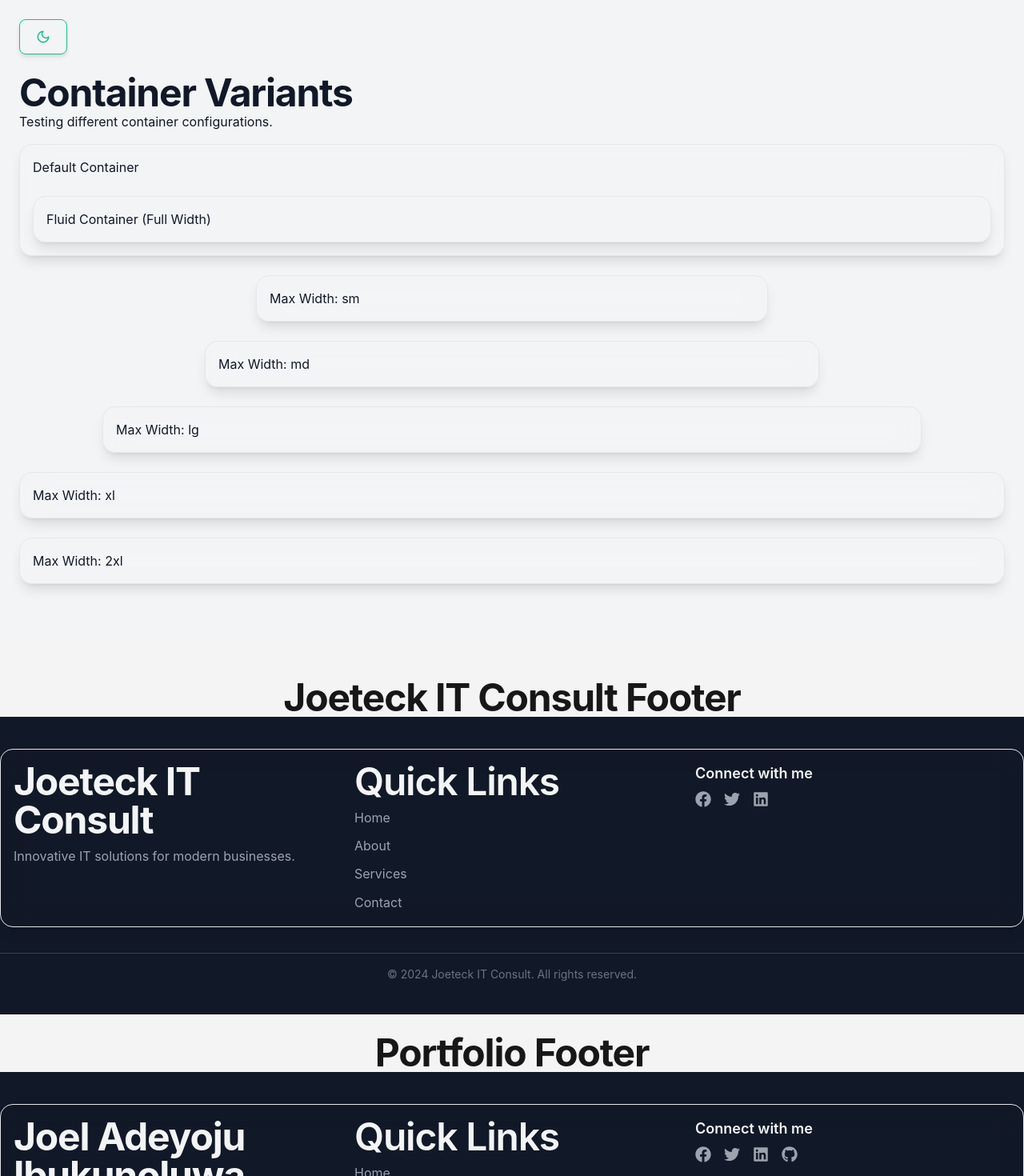
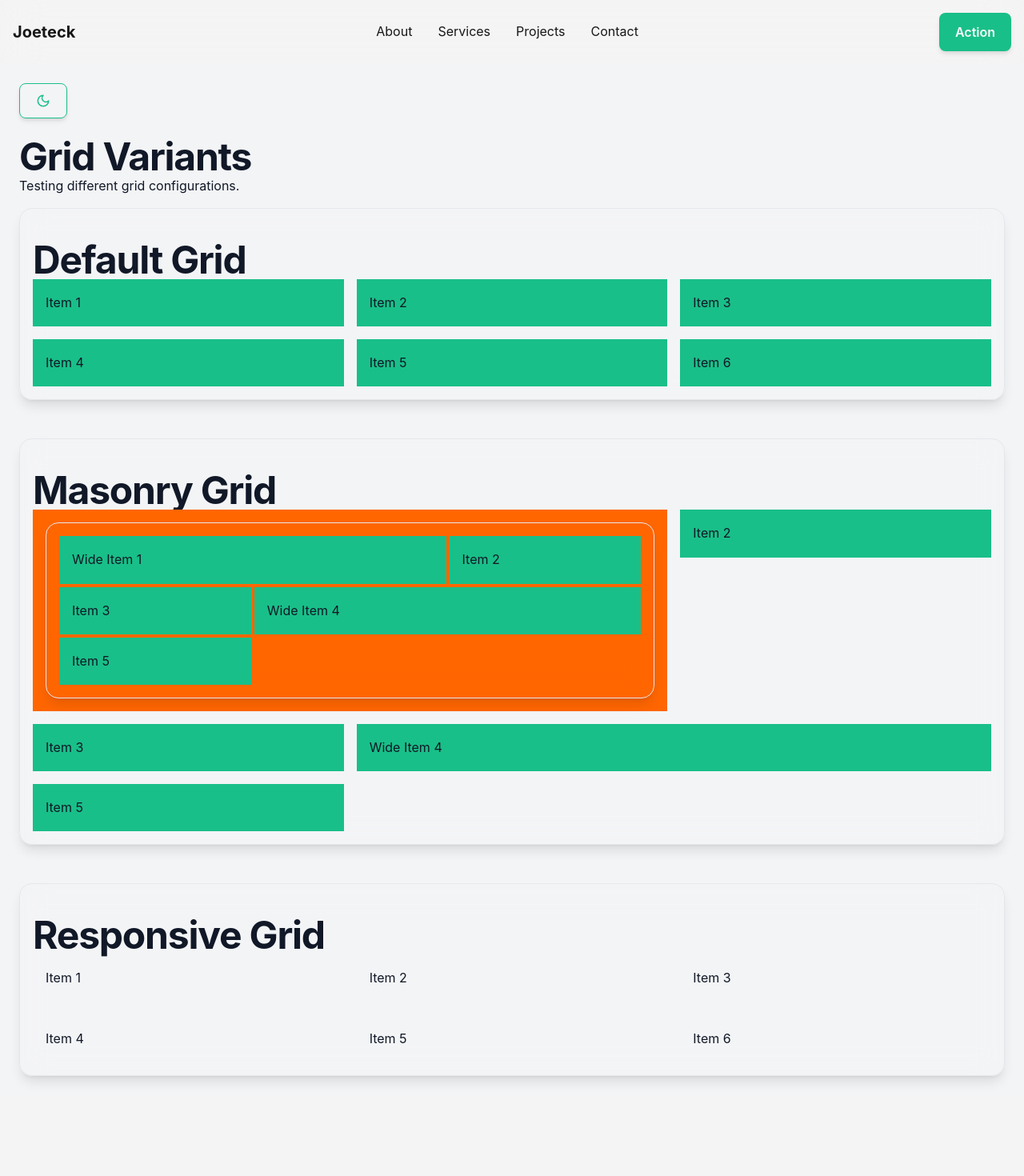
Before and after one commit to Joeteck/my_portfolio_24, a Next.js app: page /joeteck in a window 1280 px wide. Shown: the top 1470 px of the page at 80% size. After the commit the page ends 1369 px from the top, so only its background shows below. Built offline with nearby package versions, Linux system fonts and the light colour scheme.

Commit message:
Navbar Base And Grid Component

```diff
--- a/src/app/joeteck/page.tsx
+++ b/src/app/joeteck/page.tsx
@@ -4,8 +4,9 @@ import dynamic from "next/dynamic";
 import { useState, useEffect } from "react";
 import { Heading } from "@/components/globals/typography/Headings";
 import { Paragraph } from "@/components/globals/typography/Paragraphs";
+import { Grid, GridItem } from "@/components/globals/layout/Grid System";
 import { Container } from "@/components/globals/layout/Container";
-import { Footer } from "@/components/globals/layout/Footer";
+import { Navbar } from "@/components/globals/layout/Navbar";
 
 const ThemeSwitch = dynamic(() => import("@/components/globals/ui/ThemeSwitch"), { ssr: false });
 
@@ -30,49 +31,60 @@ const TestingPage = () => {
 
     return (
         <>
+
+            <Navbar type = "company"/>
             <div className="min-h-screen flex flex-col justify-between p-6 bg-gray-100 dark:bg-gray-900 text-gray-900 dark:text-gray-100">
                 <div>
                     <ThemeSwitch setTheme={setTheme} theme={theme} />
 
-                    <Heading className="mt-6">Container Variants</Heading>
-                    <Paragraph className="mb-4">Testing different container configurations.</Paragraph>
+                    <Heading className="mt-6">Grid Variants</Heading>
+                    <Paragraph className="mb-4">Testing different grid configurations.</Paragraph>
 
                     <Container>
-                        <Paragraph>Default Container</Paragraph>
-                        <Container fluid className="mt-6">
-                            <Paragraph>Fluid Container (Full Width)</Paragraph>
-                        </Container>
+                        <Heading className="mt-6">Default Grid</Heading>
+                        <Grid className="grid grid-cols-3 gap-4">
+                            <GridItem className="bg-primary">Item 1</GridItem>
+                            <GridItem className="bg-primary">Item 2</GridItem>
+                            <GridItem className="bg-primary">Item 3</GridItem>
+                            <GridItem className="bg-primary">Item 4</GridItem>
+                            <GridItem className="bg-primary">Item 5</GridItem>
+                            <GridItem className="bg-primary">Item 6</GridItem>
+                        </Grid>
                     </Container>
 
-                    <Container maxWidth="sm" className="mt-6">
-                        <Paragraph>Max Width: sm</Paragraph>
+                    <Container className="mt-12">
+                        <Heading className="mt-6">Masonry Grid</Heading>
+                        <Grid className="grid grid-cols-3 gap-4">
+                            <GridItem className="bg-secondary col-span-2">
+                                <Container>
+                                    <Grid className="grid grid-cols-3 gap-1 ">
+                                        <GridItem className="bg-primary col-span-2">Wide Item 1</GridItem>
+                                        <GridItem className="bg-primary">Item 2</GridItem>
+                                        <GridItem className="bg-primary">Item 3</GridItem>
+                                        <GridItem className="col-span-2 bg-primary">Wide Item 4</GridItem>
+                                        <GridItem className="bg-primary">Item 5</GridItem>
+                                    </Grid>
+                                </Container>
+                            </GridItem>
+                            <GridItem className="bg-primary">Item 2</GridItem>
+                            <GridItem className="bg-primary">Item 3</GridItem>
+                            <GridItem className="col-span-2 bg-primary">Wide Item 4</GridItem>
+                            <GridItem className="bg-primary">Item 5</GridItem>
+                        </Grid>
                     </Container>
 
-                    <Container maxWidth="md" className="mt-6">
-                        <Paragraph>Max Width: md</Paragraph>
-                    </Container>
-
-                    <Container maxWidth="lg" className="mt-6">
-                        <Paragraph>Max Width: lg</Paragraph>
-                    </Container>
-
-                    <Container maxWidth="xl" className="mt-6">
-                        <Paragraph>Max Width: xl</Paragraph>
-                    </Container>
-
-                    <Container maxWidth="2xl" className="mt-6">
-                        <Paragraph>Max Width: 2xl</Paragraph>
+                    <Container className="mt-12">
+                        <Heading className="mt-6">Responsive Grid</Heading>
+                        <Grid className="grid grid-cols-1 sm:grid-cols-2 md:grid-cols-3 gap-4">
+                            <GridItem>Item 1</GridItem>
+                            <GridItem>Item 2</GridItem>
+                            <GridItem>Item 3</GridItem>
+                            <GridItem>Item 4</GridItem>
+                            <GridItem>Item 5</GridItem>
+                            <GridItem>Item 6</GridItem>
+                        </Grid>
                     </Container>
                 </div>
-
-                {/* FOOTERS */}
-            </div>
-            <div className="mt-12">
-                <Heading className="mt-6 text-center">Joeteck IT Consult Footer</Heading>
-                <Footer type="company" />
-
-                <Heading className="mt-6 text-center">Portfolio Footer</Heading>
-                <Footer type="portfolio" />
             </div>
         </>
     );
--- a/src/components/globals/layout/Grid System.tsx
+++ b/src/components/globals/layout/Grid System.tsx
@@ -0,0 +1,45 @@
+import { cn } from "@/utils/cn";
+
+interface GridProps {
+    children: React.ReactNode;
+    cols?: number;
+    gap?: string;
+    align?: "start" | "center" | "end";
+    justify?: "start" | "center" | "end" | "between" | "around";
+    responsive?: string; // For custom Tailwind breakpoints
+    className?: string;
+}
+
+export const Grid = ({
+    children,
+    cols = 2,
+    gap = "gap-6",
+    align = "start",
+    justify = "start",
+    responsive = "grid-cols-1 md:grid-cols-2 lg:grid-cols-3",
+    className
+}: GridProps) => {
+    return (
+        <div
+            className={cn(
+                `grid grid-cols-${cols} ${gap} items-${align} justify-${justify} ${responsive}`,
+                className
+            )}
+        >
+            {children}
+        </div>
+    );
+};
+
+
+// GridItemProps
+
+
+interface GridItemProps {
+    children: React.ReactNode;
+    className?: string;
+}
+
+export const GridItem = ({ children, className }: GridItemProps) => {
+    return <div className={cn("p-4", className)}>{children}</div>;
+};
--- a/src/components/globals/layout/Navbar.tsx
+++ b/src/components/globals/layout/Navbar.tsx
@@ -0,0 +1,81 @@
+import { useEffect, useState } from "react";
+import { cn } from "@/utils/cn";
+import { motion, AnimatePresence } from "framer-motion";
+import ThemeSwitch from "../ui/ThemeSwitch";
+import Button from "../ui/Button";
+
+interface NavbarProps {
+    type: "company" | "portfolio";
+}
+
+const navLinks = {
+    company: ["About", "Services", "Projects", "Contact"],
+    portfolio: ["About", "Blog", "Projects", "Contact"],
+};
+
+export const Navbar = ({ type }: NavbarProps) => {
+    const [theme, setTheme] = useState("");
+    const [isOpen, setIsOpen] = useState(false);
+
+    useEffect(() => {
+        const savedTheme =
+            localStorage.getItem("theme") ||
+            (window.matchMedia("(prefers-color-scheme: dark)").matches ? "dark" : "light");
+        setTheme(savedTheme);
+    }, []);
+
+    useEffect(() => {
+        if (theme === "dark") {
+            document.documentElement.classList.add("dark");
+        } else {
+            document.documentElement.classList.remove("dark");
+        }
+        localStorage.setItem("theme", theme);
+    }, [theme]);
+
+    const links = navLinks[type];
+
+    return (
+        <nav className={cn("sticky top-0 z-50 backdrop-blur-xl bg-opacity-90 p-4")}>
+            <div className="container mx-auto flex items-center justify-between">
+                <div className="text-xl font-bold">{type === "company" ? "Joeteck" : "Portfolio"}</div>
+
+                <ul className="hidden md:flex gap-8">
+                    {links.map((link) => (
+                        <li key={link} className="hover:text-gray-400 transition-colors">
+                            {link}
+                        </li>
+                    ))}
+                </ul>
+
+                <div className="flex items-center gap-4">
+                    <Button className="hidden md:block">Action</Button>
+                    <button
+                        className={cn("md:hidden p-2 rounded-full transition-colors", isOpen ? "" : "border border-gray-400")}
+                        onClick={() => setIsOpen(!isOpen)}
+                    >
+                        ☰
+                    </button>
+                </div>
+            </div>
+
+            <AnimatePresence>
+                {isOpen && (
+                    <motion.ul
+                        className="md:hidden flex flex-col gap-4 mt-4 p-4 bg-white dark:bg-gray-900 rounded-xl fixed top-16 left-0 w-full z-50"
+                        initial={{ opacity: 0, y: -10 }}
+                        animate={{ opacity: 1, y: 0 }}
+                        exit={{ opacity: 0, y: -10 }}
+                    >
+                        {links.map((link) => (
+                            <li key={link} className="hover:text-gray-400 transition-colors">
+                                {link}
+                            </li>
+                        ))}
+                        <ThemeSwitch setTheme={setTheme} theme={theme} />
+                    </motion.ul>
+                )}
+            </AnimatePresence>
+        </nav>
+    );
+};
```
